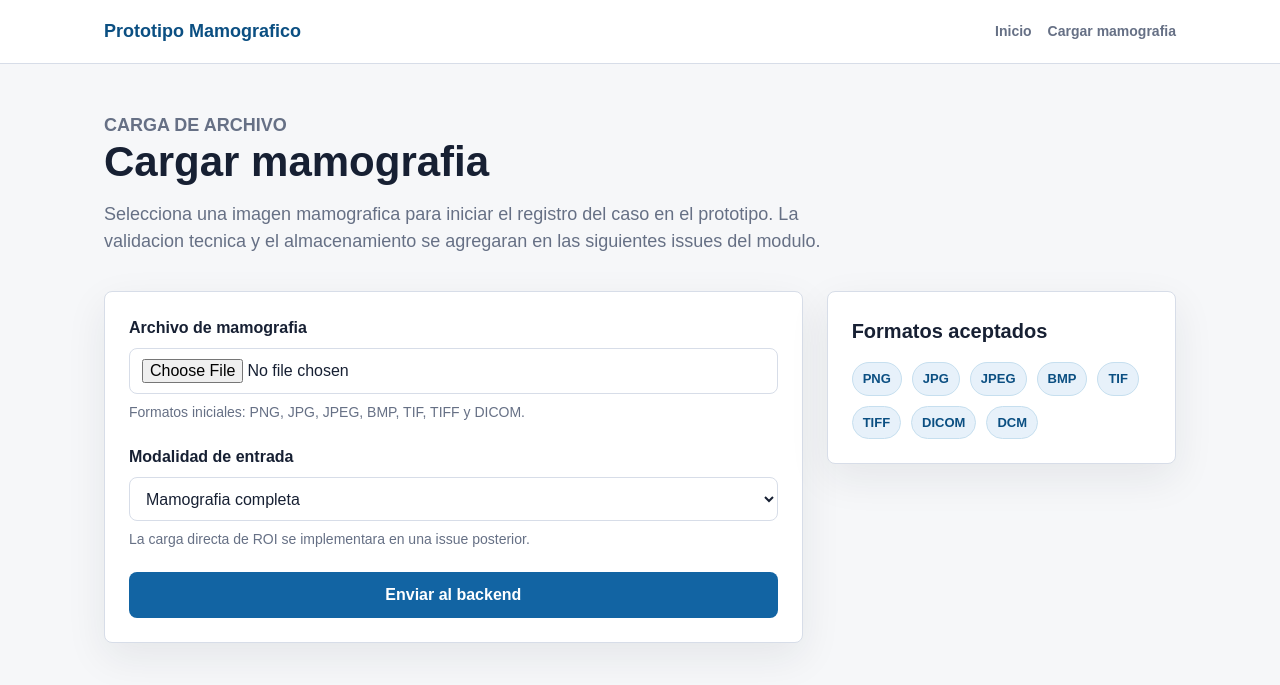
After one commit to MatiasVz/prototipo-mamografia, a Flask app: page /mamografias/cargar in a window 1280 px wide. The commit adds this page. Shown: the top 685 px of the page. Run offline with Flask 3, Linux system fonts and the light colour scheme.

Commit message:
PRO-10 Crea interfaz de carga de mamografias

```diff
--- a/web/app/routes/__init__.py
+++ b/web/app/routes/__init__.py
@@ -1,5 +1,7 @@
 from .main import main_bp
+from .upload import upload_bp
 
 
 def register_routes(app):
     app.register_blueprint(main_bp)
+    app.register_blueprint(upload_bp)
--- /dev/null
+++ b/web/app/routes/upload.py
@@ -0,0 +1,29 @@
+from flask import Blueprint, flash, redirect, render_template, request, url_for
+
+
+upload_bp = Blueprint("upload", __name__, url_prefix="/mamografias")
+
+
+@upload_bp.route("/cargar", methods=["GET", "POST"])
+def upload_mammogram():
+    accepted_formats = ["PNG", "JPG", "JPEG", "BMP", "TIF", "TIFF", "DICOM", "DCM"]
+
+    if request.method == "POST":
+        mammogram_file = request.files.get("mammogram_file")
+        filename = mammogram_file.filename if mammogram_file else ""
+
+        if filename:
+            flash(
+                "Formulario recibido por el backend. La validacion y almacenamiento "
+                "del archivo se implementaran en las siguientes issues.",
+                "success",
+            )
+        else:
+            flash(
+                "Selecciona un archivo de mamografia antes de enviar el formulario.",
+                "warning",
+            )
+
+        return redirect(url_for("upload.upload_mammogram"))
+
+    return render_template("upload.html", accepted_formats=accepted_formats)
--- a/web/app/static/css/main.css
+++ b/web/app/static/css/main.css
@@ -64,6 +64,29 @@ a {
   padding: 48px 24px;
 }
 
+.flash-messages {
+  display: grid;
+  gap: 12px;
+  margin-bottom: 28px;
+}
+
+.flash-message {
+  background: var(--color-surface);
+  border: 1px solid var(--color-border);
+  border-left: 4px solid var(--color-primary);
+  border-radius: 8px;
+  color: var(--color-text);
+  padding: 14px 16px;
+}
+
+.flash-message--success {
+  border-left-color: #16835a;
+}
+
+.flash-message--warning {
+  border-left-color: #b26a00;
+}
+
 .page-heading {
   max-width: 760px;
 }
@@ -87,6 +110,36 @@ a {
   color: var(--color-muted);
   font-size: 18px;
   margin: 0;
+}
+
+.page-actions {
+  display: flex;
+  flex-wrap: wrap;
+  gap: 12px;
+  margin-top: 24px;
+}
+
+.button {
+  align-items: center;
+  border: 1px solid transparent;
+  border-radius: 8px;
+  cursor: pointer;
+  display: inline-flex;
+  font: inherit;
+  font-weight: 700;
+  justify-content: center;
+  min-height: 44px;
+  padding: 10px 18px;
+}
+
+.button--primary {
+  background: var(--color-primary);
+  color: #ffffff;
+}
+
+.button--primary:hover,
+.button--primary:focus {
+  background: var(--color-primary-dark);
 }
 
 .workflow {
@@ -130,6 +183,79 @@ a {
   margin: 0;
 }
 
+.upload-layout {
+  align-items: start;
+  display: grid;
+  gap: 24px;
+  grid-template-columns: minmax(0, 2fr) minmax(260px, 1fr);
+  margin-top: 36px;
+}
+
+.upload-form,
+.format-panel {
+  background: var(--color-surface);
+  border: 1px solid var(--color-border);
+  border-radius: 8px;
+  box-shadow: var(--shadow-soft);
+  padding: 24px;
+}
+
+.upload-form {
+  display: grid;
+  gap: 22px;
+}
+
+.form-field {
+  display: grid;
+  gap: 8px;
+}
+
+.form-field label {
+  font-weight: 700;
+}
+
+.form-field input,
+.form-field select {
+  background: #ffffff;
+  border: 1px solid var(--color-border);
+  border-radius: 8px;
+  color: var(--color-text);
+  font: inherit;
+  min-height: 44px;
+  padding: 10px 12px;
+  width: 100%;
+}
+
+.field-help {
+  color: var(--color-muted);
+  font-size: 14px;
+  margin: 0;
+}
+
+.format-panel h2 {
+  font-size: 20px;
+  margin: 0 0 16px;
+}
+
+.format-list {
+  display: flex;
+  flex-wrap: wrap;
+  gap: 10px;
+  list-style: none;
+  margin: 0;
+  padding: 0;
+}
+
+.format-list li {
+  background: #e7f1fa;
+  border: 1px solid #c6dfef;
+  border-radius: 999px;
+  color: var(--color-primary-dark);
+  font-size: 13px;
+  font-weight: 700;
+  padding: 6px 10px;
+}
+
 @media (max-width: 760px) {
   .app-header__content {
     align-items: flex-start;
@@ -148,4 +274,8 @@ a {
   .workflow {
     grid-template-columns: 1fr;
   }
+
+  .upload-layout {
+    grid-template-columns: 1fr;
+  }
 }
--- a/web/app/static/js/main.js
+++ b/web/app/static/js/main.js
@@ -1 +1,11 @@
-// Reserved for progressive enhancements in upcoming issues.
+const fileInput = document.querySelector("[data-file-input]");
+const fileName = document.querySelector("[data-file-name]");
+
+if (fileInput && fileName) {
+  const defaultMessage = fileName.textContent;
+
+  fileInput.addEventListener("change", () => {
+    const selectedFile = fileInput.files && fileInput.files[0];
+    fileName.textContent = selectedFile ? `Archivo seleccionado: ${selectedFile.name}` : defaultMessage;
+  });
+}
--- a/web/app/templates/base.html
+++ b/web/app/templates/base.html
@@ -12,11 +12,22 @@
         <a class="app-brand" href="{{ url_for('main.index') }}">Prototipo Mamografico</a>
         <nav class="app-nav" aria-label="Navegacion principal">
           <a href="{{ url_for('main.index') }}">Inicio</a>
+          <a href="{{ url_for('upload.upload_mammogram') }}">Cargar mamografia</a>
         </nav>
       </div>
     </header>
 
     <main class="app-main">
+      {% with messages = get_flashed_messages(with_categories=true) %}
+        {% if messages %}
+          <section class="flash-messages" aria-label="Mensajes del sistema">
+            {% for category, message in messages %}
+              <div class="flash-message flash-message--{{ category }}">{{ message }}</div>
+            {% endfor %}
+          </section>
+        {% endif %}
+      {% endwith %}
+
       {% block content %}{% endblock %}
     </main>
 
--- a/web/app/templates/index.html
+++ b/web/app/templates/index.html
@@ -10,6 +10,11 @@
       Base inicial del prototipo web para registrar y preparar mamografias antes
       de la seleccion de ROI y el procesamiento en segundo plano.
     </p>
+    <div class="page-actions">
+      <a class="button button--primary" href="{{ url_for('upload.upload_mammogram') }}">
+        Cargar mamografia
+      </a>
+    </div>
   </section>
 
   <section class="workflow" aria-label="Flujo inicial del modulo">
--- /dev/null
+++ b/web/app/templates/upload.html
@@ -0,0 +1,59 @@
+{% extends "base.html" %}
+
+{% block title %}Cargar mamografia | {{ config.APP_NAME }}{% endblock %}
+
+{% block content %}
+  <section class="page-heading" aria-labelledby="upload-title">
+    <p class="eyebrow">Carga de archivo</p>
+    <h1 id="upload-title">Cargar mamografia</h1>
+    <p>
+      Selecciona una imagen mamografica para iniciar el registro del caso en el
+      prototipo. La validacion tecnica y el almacenamiento se agregaran en las
+      siguientes issues del modulo.
+    </p>
+  </section>
+
+  <section class="upload-layout" aria-label="Formulario de carga de mamografias">
+    <form
+      class="upload-form"
+      action="{{ url_for('upload.upload_mammogram') }}"
+      method="post"
+      enctype="multipart/form-data"
+    >
+      <div class="form-field">
+        <label for="mammogram_file">Archivo de mamografia</label>
+        <input
+          id="mammogram_file"
+          name="mammogram_file"
+          type="file"
+          accept=".png,.jpg,.jpeg,.bmp,.tif,.tiff,.dcm,application/dicom"
+          data-file-input
+        >
+        <p class="field-help" data-file-name>
+          Formatos iniciales: PNG, JPG, JPEG, BMP, TIF, TIFF y DICOM.
+        </p>
+      </div>
+
+      <div class="form-field">
+        <label for="input_mode">Modalidad de entrada</label>
+        <select id="input_mode" name="input_mode">
+          <option value="mamografia_completa">Mamografia completa</option>
+        </select>
+        <p class="field-help">
+          La carga directa de ROI se implementara en una issue posterior.
+        </p>
+      </div>
+
+      <button class="button button--primary" type="submit">Enviar al backend</button>
+    </form>
+
+    <aside class="format-panel" aria-labelledby="formats-title">
+      <h2 id="formats-title">Formatos aceptados</h2>
+      <ul class="format-list">
+        {% for format in accepted_formats %}
+          <li>{{ format }}</li>
+        {% endfor %}
+      </ul>
+    </aside>
+  </section>
+{% endblock %}
```
